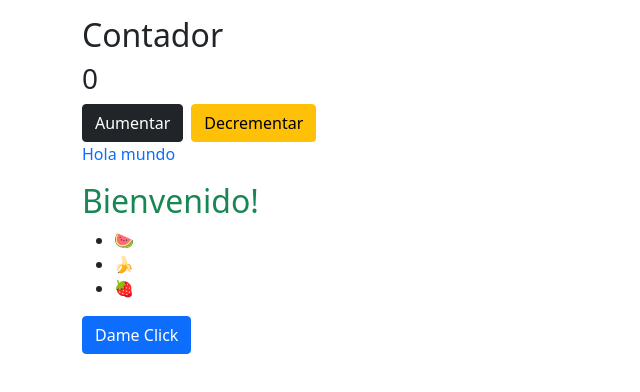
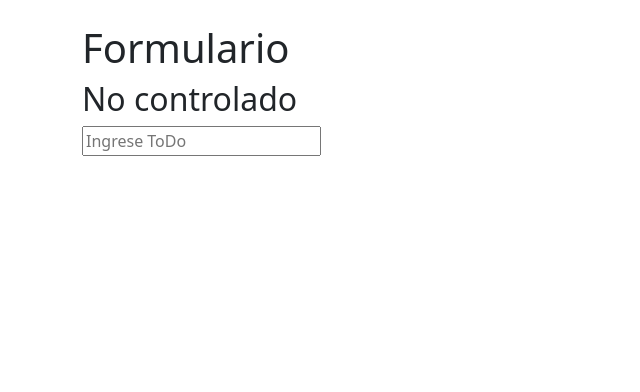
Before and after one commit to luiscarreradev/lista-de-tareas, a React (Create React App) app: page / in a window 1280 px wide. Shown: the top 392 px of the page, without its empty margins (0-640 px from the left). Built offline with nearby package versions, Linux system fonts and the light colour scheme.

Commit message:
Creando form

```diff
--- a/src/App.jsx
+++ b/src/App.jsx
@@ -1,51 +1,14 @@
-import Frutas from "./components/Frutas";
-import Contador from "./components/Contador";
+import React, { useRef } from 'react'
+import FormNoControlado from './components/FormNoControlado'
 
 const App = () => {
-  const persona = 'Carlos'
-  const saludo = 'Hola mundo';
-  const user = true;
 
-  const clasesObjeto = {
-    primary: "text-primary",
-    danger: "text-danger",
-  }
-
-  const SaludoBienvenida = () => (
-    <h2 className="text-success">Bienvenido!</h2>
+  return (
+    <div className='container pt-4'>
+      <h1>Formulario</h1>
+      <FormNoControlado />
+    </div>
   )
-
-  const SaludoDespedida = () => (
-    <h2 className="text-danger">Adioooos!</h2>
-  )
-
-  const frutas = ["🍉", "🍌", "🍓"];
-
-  const funcionClick = (amigo) => {
-    console.log(`Hola ${amigo}`);
-  }
-  return (
-    <div className="container py-3">
-
-      <Contador />
-
-      <p className={clasesObjeto.primary}>{saludo}</p>
-
-      {
-        user ? <SaludoBienvenida /> : <SaludoDespedida />
-      }
-
-      <Frutas frutasApp={frutas}/>
-
-      <button
-        className="btn btn-primary"
-        onClick={() => funcionClick(persona)}
-      >
-        Dame Click
-      </button>
-
-    </div>
-  );
 }
 
-export default App;
+export default App
--- a/src/components/Contador.jsx
+++ /dev/null
@@ -1,31 +0,0 @@
-import { useState } from 'react'
-
-const Contador = () => {
-
-  const [contador, setContador] = useState(0);
-
-  const aumentar = () => {
-    setContador(contador + 1);
-  }
-
-  const decrementar = () => {
-    setContador(contador - 1);
-  }
-
-  return (
-    <>
-      <h2>Contador</h2>
-      <h3>{contador}</h3>
-      <button
-        className='btn btn-dark'
-        onClick={aumentar}
-      >Aumentar</button>
-      <button
-        className='btn mx-2 btn-warning'
-        onClick={decrementar}
-      >Decrementar</button>
-    </>
-  )
-}
-
-export default Contador
--- /dev/null
+++ b/src/components/FormNoControlado.jsx
@@ -0,0 +1,16 @@
+const FormNoControlado = () => {
+  return (
+    <>
+      <h2>No controlado</h2>
+      <form className="form">
+        <input
+          type="text"
+          placeholder="Ingrese ToDo"
+          name="todoName"
+        />
+      </form>
+    </>
+  )
+}
+
+export default FormNoControlado
--- a/src/components/Frutas.jsx
+++ /dev/null
@@ -1,15 +0,0 @@
-import React from 'react'
-
-const Frutas = (props) => {
-  return (
-    <>
-      <ul>
-          {
-            props.frutasApp.map((fruta) => <li key={`${fruta}-item`}>{fruta}</li>)
-          }
-      </ul>
-    </>
-  )
-}
-
-export default Frutas
```
